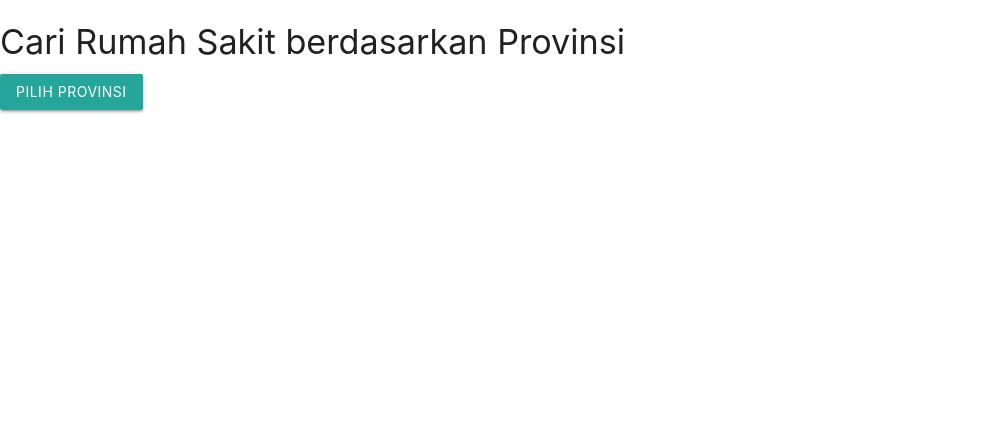
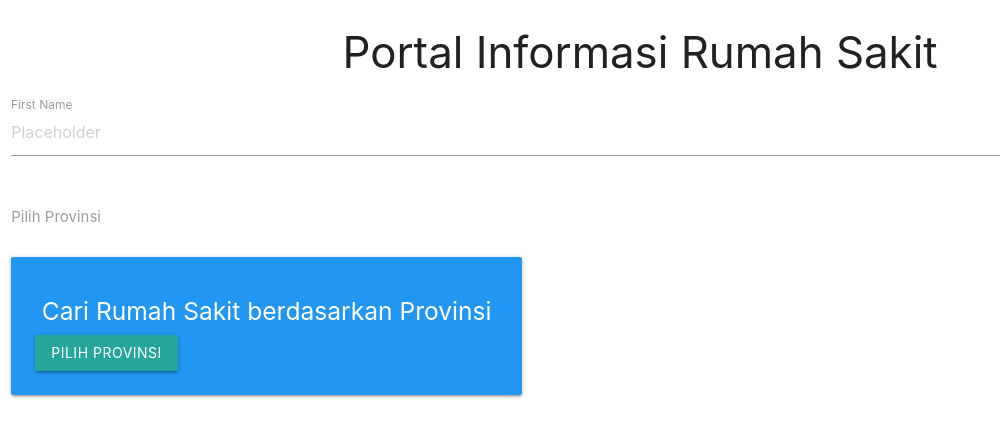
Before and after one commit to faridansa/hospital-portal, a Flask app: page / in a window 1280 px wide. Shown: the top 437 px of the page, without its empty margins (0-1000 px from the left). Run offline with Flask 2, Linux system fonts and the light colour scheme.

Commit message:
modified homepage.html tapi dropdown ga muncul terus gatau kenapa, saya pusing

```diff
--- /dev/null
+++ b/static/js/homepage.js
@@ -0,0 +1 @@
+function
--- a/templates/homepage.html
+++ b/templates/homepage.html
@@ -4,15 +4,48 @@
 		<!--Import Google Icon Font-->
 		<link href="https://fonts.googleapis.com/icon?family=Material+Icons" rel="stylesheet">
 		<!--Import materialize.css-->
-		<link type="text/css" rel="stylesheet" href="../static/materialize.min.css"  media="screen,projection"/>
+		<link type="text/css" rel="stylesheet" href="../static/css/materialize.min.css"  media="screen,projection"/>
+		<script src="https://ajax.googleapis.com/ajax/libs/jquery/3.3.1/jquery.min.js"></script>
 
 		<!--Let browser know website is optimized for mobile-->
 		<meta name="viewport" content="width=device-width, initial-scale=1.0"/>
 	</head>
-
 	<body>
+		<h3 class="center-align">Portal Informasi Rumah Sakit</h3>
+		<div class="row">
+			<form class="col s12">
+				<div class="row">
+					<div class="input-field col s12">
+						<input placeholder="Placeholder" id="first_name" type="text" class="validate">
+						<label for="first_name">First Name</label>
+					</div>
+					<div class="input-field col s12">
+						<!-- <select name="provinsi" method="GET" action="/">
+							<option value="" disabled selected>Pilih Provinsi</option>
+							{% for prov in provinsi %}
+							<option value= "{{prov}}">{{prov}}</option>"
+							{% endfor %}
+						</select> -->
+						<select>
+					      	<option value="" disabled selected>Choose your option</option>
+					      	<option value="1">Option 1</option>
+					      	<option value="2">Option 2</option>
+					      	<option value="3">Option 3</option>
+					    </select>
+						<label>Pilih Provinsi</label>
+					</div>
+				</div>
+			</form>
+		</div>
+		<div class="row">
+			<div class="col s12 m5">
+				<div class="card-panel blue">
+					<span class="white-text">
+						<h5 class="center-align">Cari Rumah Sakit berdasarkan Provinsi</h5>
+						<!-- Dropdown Trigger -->
+						<a class="dropdown-trigger btn" href="#" data-target="dropdown" id="dropdownMenu">Pilih Provinsi</a>
 						<!-- Dropdown Structure -->
-		<ul id='dropdown1' class='dropdown-content'>
+						<ul id="dropdown" class="dropdown-content">
 							<li><a href="#!">one</a></li>
 							<li><a href="#!">two</a></li>
 							<li class="divider" tabindex="-1"></li>
@@ -20,16 +53,28 @@
 							<li><a href="#!"><i class="material-icons">view_module</i>four</a></li>
 							<li><a href="#!"><i class="material-icons">cloud</i>five</a></li>
 						</ul>
+					</span>
+				</div>
+			</div>
+		</div>
+		<!--JavaScript at end of body for optimized loading-->
+		<script type="text/javascript" src="../static/js/materialize.min.js"></script>
+		<script type="text/javascript">
+			$(document).ready(function() {
+				$('#dropdownMenu').dropdown();
+				$('select').formSelect();
+			}
+			// document.addEventListener('DOMContentLoaded', function() {
+			// 	var elems = document.querySelectorAll('.dropdown-trigger');
+			// 	var instances = M.Dropdown.init(elems, options);
+			// });
 
-		<h4>Cari Rumah Sakit berdasarkan Provinsi</h4>
-		<!-- Dropdown Trigger -->
-  		<a class='dropdown-trigger btn' href='#' data-target='dropdown1'>Pilih Provinsi</a>
-      	<!--JavaScript at end of body for optimized loading-->
-      	<script type="text/javascript" src="../static/materialize.min.js">
-			document.addEventListener('DOMContentLoaded', function() {
-		    var elems = document.querySelectorAll('.dropdown-trigger');
-		    var instances = M.Dropdown.init(elems, options);
-		  	});
+			// provinsi.forEach(function(item) {
+			// 	var li = document.createElement("li");
+			// 	var text = document.createTextNode(item);
+			// 	li.appendChild(text);
+			// 	document.getElementById("dropdown").appendChild(li);
+			// });
 		</script>
 	</body>
 </html>
```
Also changed, not shown: requirement.txt (deleted, +0 -10 lines), static/css/materialize.css (renamed from static/materialize.css), static/css/materialize.min.css (renamed from static/materialize.min.css), static/js/materialize.js (renamed from static/materialize.js), static/js/materialize.min.js (renamed from static/materialize.min.js). Lines whose indentation alone changed are shown as unchanged.
